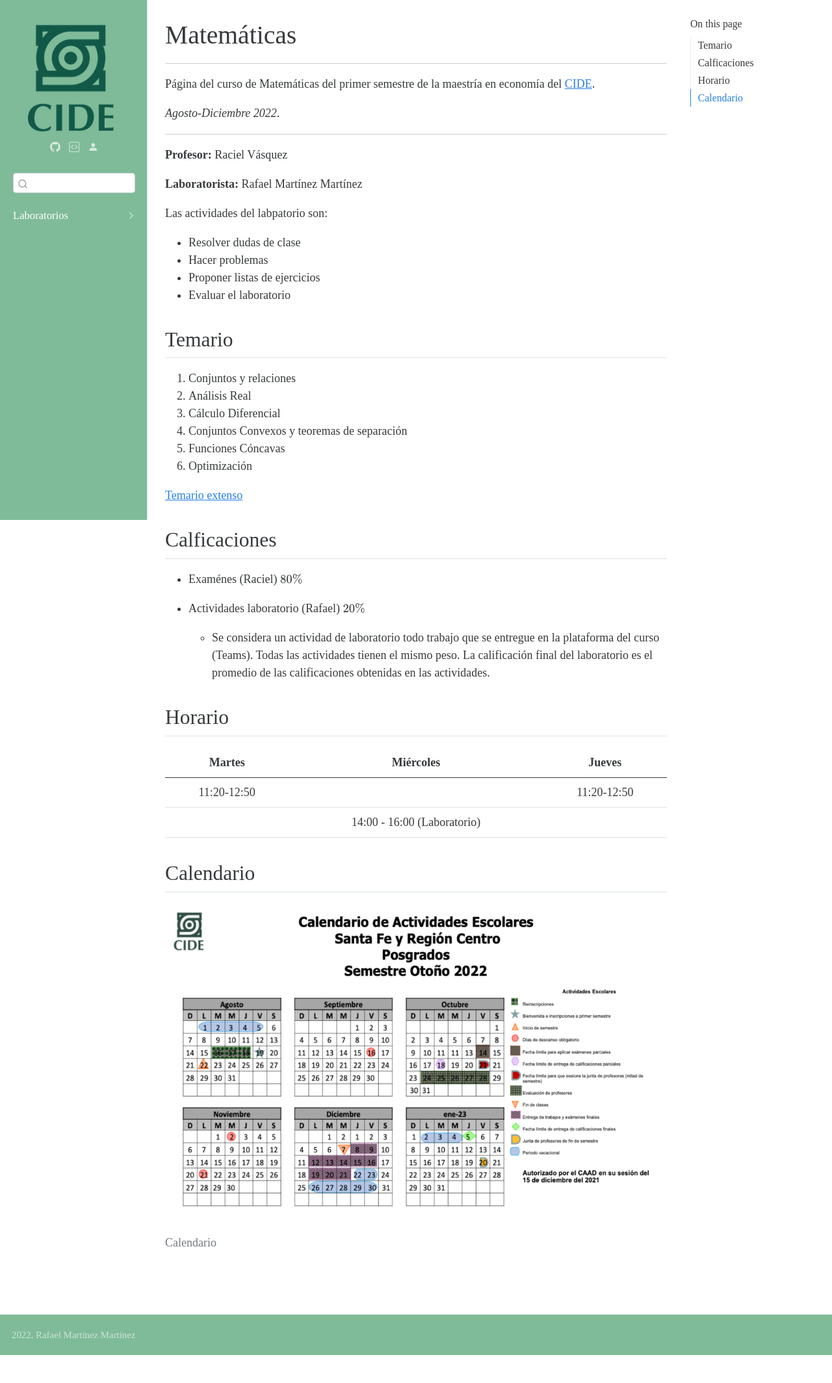
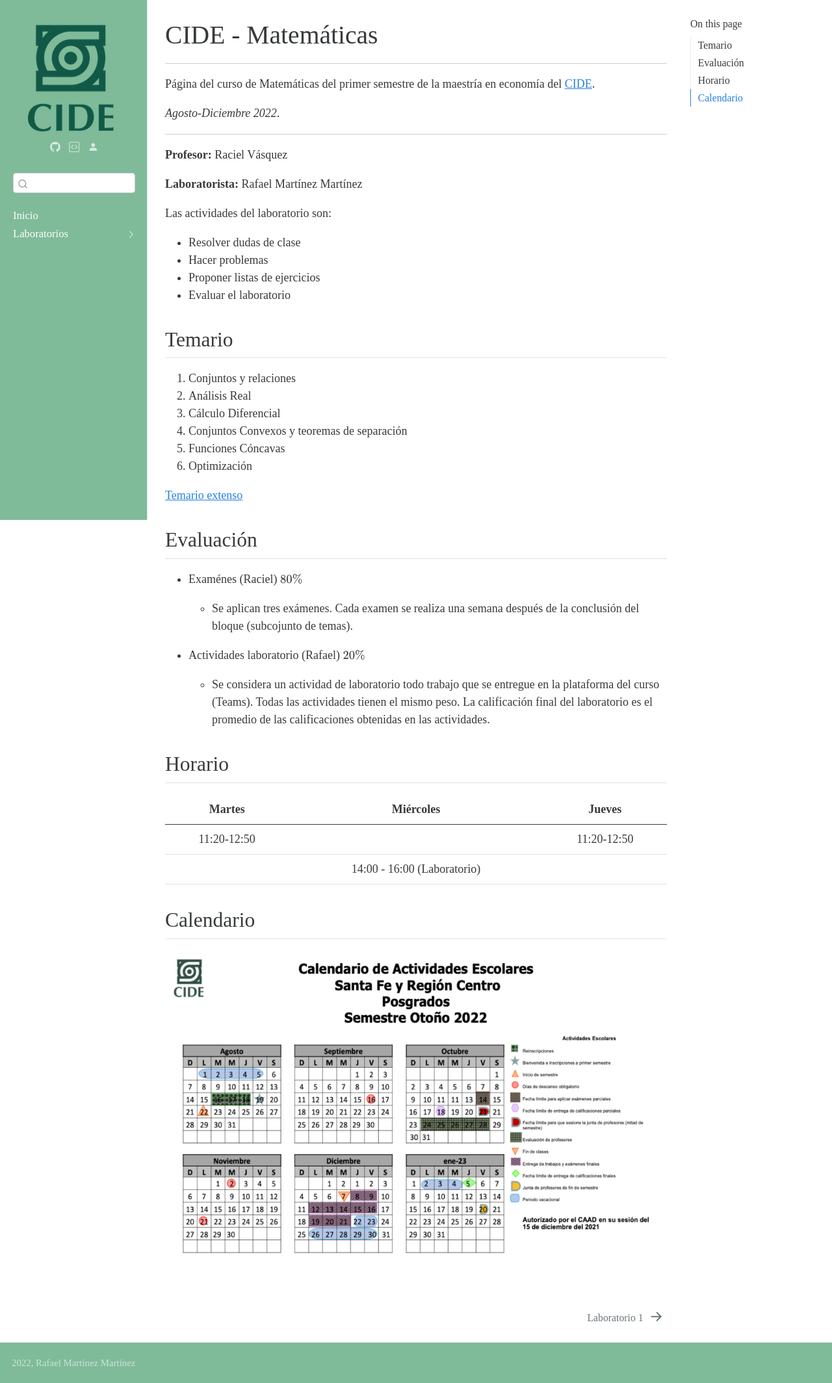
Before and after one commit to rafneta/CIDEMatematicas, a plain HTML site: page docs/index.html in a window 1280 px wide. Shown: the whole page at 65% size. Before the commit the page ends 2085 px from the top, so only its background shows below. Drawn offline with nearby package versions, Linux system fonts and the light colour scheme.

Commit message:
actualizacion

```diff
--- a/docs/index.html
+++ b/docs/index.html
@@ -7,7 +7,7 @@
 <meta name="viewport" content="width=device-width, initial-scale=1.0, user-scalable=yes">
 
 
-<title>CIDE Matematicas - Matemáticas</title>
+<title>CIDE Matematicas - CIDE - Matemáticas</title>
 <style>
 code{white-space: pre-wrap;}
 span.smallcaps{font-variant: small-caps;}
@@ -24,6 +24,7 @@ ul.task-list{list-style: none;}
 <script src="site_libs/quarto-search/fuse.min.js"></script>
 <script src="site_libs/quarto-search/quarto-search.js"></script>
 <meta name="quarto:offset" content="./">
+<link href="./Laboratorios/Lab1.html" rel="next">
 <script src="site_libs/quarto-html/quarto.js"></script>
 <script src="site_libs/quarto-html/popper.min.js"></script>
 <script src="site_libs/quarto-html/tippy.umd.min.js"></script>
@@ -56,7 +57,7 @@ ul.task-list{list-style: none;}
   <script src="https://cdn.jsdelivr.net/npm/mathjax@3/es5/tex-chtml-full.js" type="text/javascript"></script>
 
 <link rel="stylesheet" href="styles.css">
-<meta name="twitter:title" content="CIDE Matematicas - Matemáticas">
+<meta name="twitter:title" content="CIDE Matematicas - CIDE - Matemáticas">
 <meta name="twitter:description" content="Página del curso de Matemáticas del primer semestre de la maestría en economía del CIDE.">
 <meta name="twitter:creator" content="@minebocek">
 <meta name="twitter:card" content="summary">
@@ -68,7 +69,7 @@ ul.task-list{list-style: none;}
   <header id="quarto-header" class="headroom fixed-top">
   <nav class="quarto-secondary-nav" data-bs-toggle="collapse" data-bs-target="#quarto-sidebar" aria-controls="quarto-sidebar" aria-expanded="false" aria-label="Toggle sidebar navigation" onclick="if (window.quartoToggleHeadroom) { window.quartoToggleHeadroom(); }">
     <div class="container-fluid d-flex justify-content-between">
-      <h1 class="quarto-secondary-nav-title">Matemáticas</h1>
+      <h1 class="quarto-secondary-nav-title">CIDE - Matemáticas</h1>
       <button type="button" class="quarto-btn-toggle btn" aria-label="Show secondary navigation">
         <i class="bi bi-chevron-right"></i>
       </button>
@@ -103,6 +104,11 @@ ul.task-list{list-style: none;}
       </div>
     <div class="sidebar-menu-container">
     <ul class="list-unstyled mt-1">
+        <li class="sidebar-item">
+  <div class="sidebar-item-container">
+  <a href="./index.html" class="sidebar-item-text sidebar-link active">Inicio</a>
+  </div>
+</li>
         <li class="sidebar-item sidebar-item-section">
       <div class="sidebar-item-container">
             <a class="sidebar-item-text sidebar-link text-start collapsed" data-bs-toggle="collapse" data-bs-target="#quarto-sidebar-section-1" aria-expanded="false">Laboratorios</a>
@@ -133,7 +139,7 @@ ul.task-list{list-style: none;}
 
   <ul>
   <li><a href="#temario" id="toc-temario" class="nav-link active" data-scroll-target="#temario">Temario</a></li>
-  <li><a href="#calficaciones" id="toc-calficaciones" class="nav-link" data-scroll-target="#calficaciones">Calficaciones</a></li>
+  <li><a href="#evaluación" id="toc-evaluación" class="nav-link" data-scroll-target="#evaluación">Evaluación</a></li>
   <li><a href="#horario" id="toc-horario" class="nav-link" data-scroll-target="#horario">Horario</a></li>
   <li><a href="#calendario" id="toc-calendario" class="nav-link" data-scroll-target="#calendario">Calendario</a></li>
   </ul>
@@ -144,7 +150,7 @@ ul.task-list{list-style: none;}
 
 <header id="title-block-header" class="quarto-title-block default">
 <div class="quarto-title">
-<h1 class="title d-none d-lg-block">Matemáticas</h1>
+<h1 class="title d-none d-lg-block">CIDE - Matemáticas</h1>
 </div>
 
 
@@ -164,7 +170,7 @@ ul.task-list{list-style: none;}
 <hr>
 <p><strong>Profesor:</strong> Raciel Vásquez</p>
 <p><strong>Laboratorista:</strong> Rafael Martínez Martínez</p>
-<p>Las actividades del labpatorio son:</p>
+<p>Las actividades del laboratorio son:</p>
 <ul>
 <li>Resolver dudas de clase</li>
 <li>Hacer problemas</li>
@@ -183,11 +189,14 @@ ul.task-list{list-style: none;}
 </ol>
 <p><a href="">Temario extenso</a></p>
 </section>
-<section id="calficaciones" class="level2">
-<h2 class="anchored" data-anchor-id="calficaciones">Calficaciones</h2>
+<section id="evaluación" class="level2">
+<h2 class="anchored" data-anchor-id="evaluación">Evaluación</h2>
 <ul>
-<li><p>Examénes (Raciel) <span class="math inline">\(80\%\)</span></p></li>
-<li><p>Actividades laboratorio (Rafael) <span class="math inline">\(20\%\)</span></p>
+<li><p>Examénes (Raciel) <strong><span class="math inline">\(80\%\)</span></strong></p>
+<ul>
+<li>Se aplican tres exámenes. Cada examen se realiza una semana después de la conclusión del bloque (subcojunto de temas).</li>
+</ul></li>
+<li><p>Actividades laboratorio (Rafael) <strong><span class="math inline">\(20\%\)</span></strong></p>
 <ul>
 <li>Se considera un actividad de laboratorio todo trabajo que se entregue en la plataforma del curso (Teams). Todas las actividades tienen el mismo peso. La calificación final del laboratorio es el promedio de las calificaciones obtenidas en las actividades.</li>
 </ul></li>
@@ -219,12 +228,7 @@ ul.task-list{list-style: none;}
 </section>
 <section id="calendario" class="level2">
 <h2 class="anchored" data-anchor-id="calendario">Calendario</h2>
-<div class="quarto-figure quarto-figure-center">
-<figure class="figure">
-<p><img src="imagenes/calendario.png" class="img-fluid figure-img"></p>
-<p></p><figcaption class="figure-caption">Calendario</figcaption><p></p>
-</figure>
-</div>
+<p><img src="imagenes/calendario.png" class="img-fluid"></p>
 
 
 </section>
@@ -327,6 +331,15 @@ window.document.addEventListener("DOMContentLoaded", function (event) {
   }
 });
 </script>
+<nav class="page-navigation">
+  <div class="nav-page nav-page-previous">
+  </div>
+  <div class="nav-page nav-page-next">
+      <a href="./Laboratorios/Lab1.html" class="pagination-link">
+        <span class="nav-page-text">Laboratorio 1</span> <i class="bi bi-arrow-right-short"></i>
+      </a>
+  </div>
+</nav>
 </div> <!-- /content -->
 <footer class="footer">
   <div class="nav-footer">
--- a/docs/sitemap.xml
+++ b/docs/sitemap.xml
@@ -2,14 +2,14 @@
 <urlset xmlns="http://www.sitemaps.org/schemas/sitemap/0.9">
   <url>
     <loc>www.google.com/index.html</loc>
-    <lastmod>2022-08-21T16:36:16.807Z</lastmod>
+    <lastmod>2022-08-21T17:38:34.073Z</lastmod>
   </url>
   <url>
     <loc>www.google.com/Laboratorios/Lab1.html</loc>
-    <lastmod>2022-08-21T16:36:17.081Z</lastmod>
+    <lastmod>2022-08-21T17:38:34.342Z</lastmod>
   </url>
   <url>
     <loc>www.google.com/Laboratorios/Lab2.html</loc>
-    <lastmod>2022-08-21T16:36:17.423Z</lastmod>
+    <lastmod>2022-08-21T17:38:34.590Z</lastmod>
   </url>
 </urlset>
```
Also changed, not shown: docs/Laboratorios/Lab1.html (+9 -0 lines), docs/Laboratorios/Lab2.html (+5 -0 lines), docs/search.json (+11 -11 lines), 1 other file.
